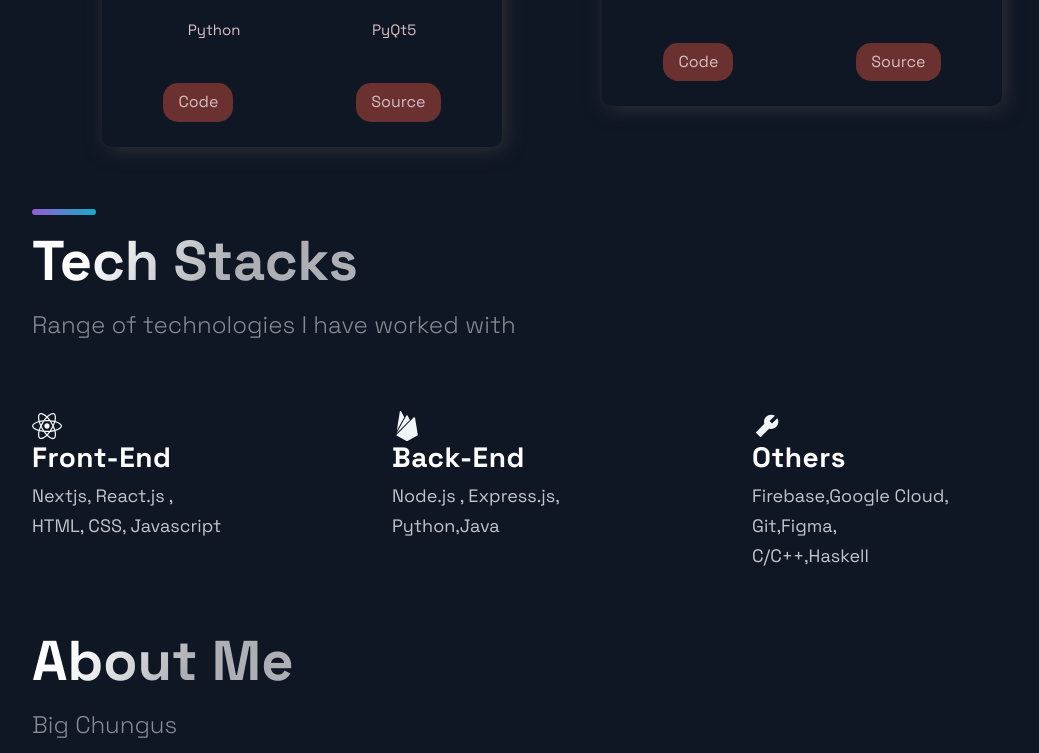
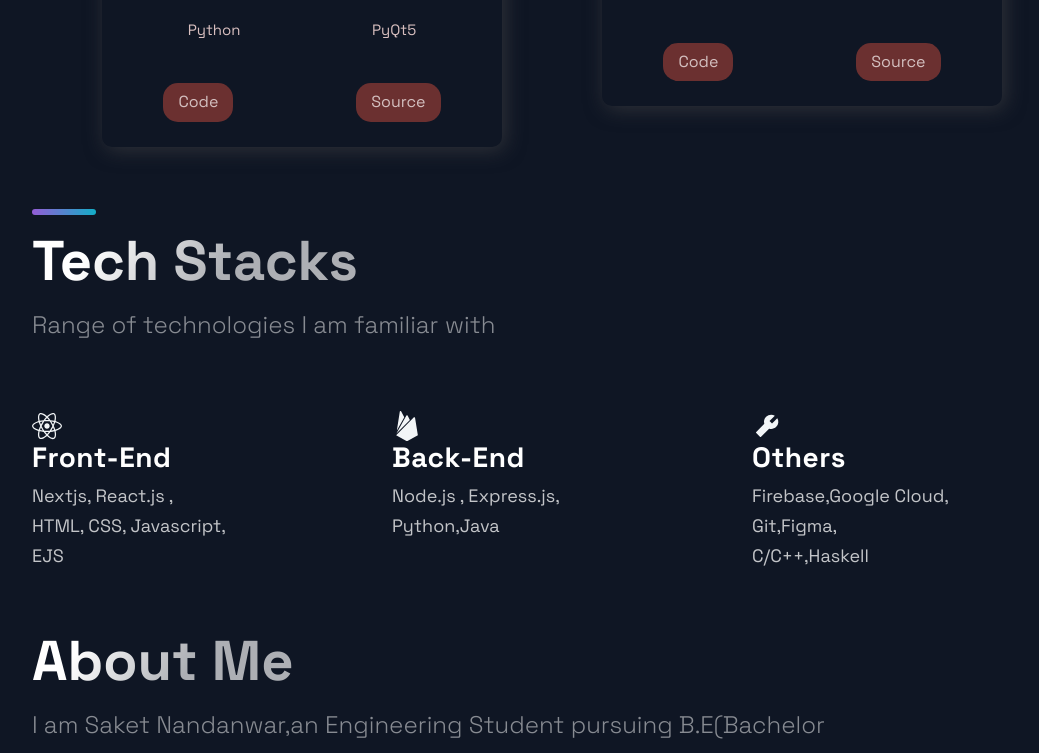
Before and after one commit to dennyrismanto/Portofolio, a Next.js app: page / in a window 1280 px wide. Shown: the part 2003-2756 px from the top of the page, without its empty margins (88-1127 px from the left). Built offline with nearby package versions, Linux system fonts and the light colour scheme.

Commit message:
Updated: About me

```diff
--- a/src/components/Hero/Hero.js
+++ b/src/components/Hero/Hero.js
@@ -16,13 +16,11 @@ const Hero = (props) => (
         Saket Nandanwar
       </SectionTitle>
       <SectionText>
-        I'm a <b>Full Stack Developer and a student</b> based in{" "}
+        I'm a <b> Budding Full Stack Developer and a student</b> based in{" "}
         <b>Mumbai, India</b>.
       </SectionText>
       <Button
-        onClick={() =>
-          (window.location = "https://www.youtube.com/watch?v=dQw4w9WgXcQ")
-        }
+        onClick={() => (window.location = "https://github.com/whodissaket")}
       >
         Learn More
       </Button>
--- a/src/components/Technologies/Technologies.js
+++ b/src/components/Technologies/Technologies.js
@@ -21,7 +21,7 @@ const Technologies = () => (
     <SectionDivider />
     <br />
     <SectionTitle>Tech Stacks</SectionTitle>
-    <SectionText>Range of technologies I have worked with</SectionText>
+    <SectionText>Range of technologies I am familiar with</SectionText>
     <List>
       <ListItem>
         <FaReact size="3rem" />
@@ -29,7 +29,9 @@ const Technologies = () => (
           <ListTitle>Front-End</ListTitle>
           <ListParagraph>
             Nextjs, React.js ,<br />
-            HTML, CSS, Javascript
+            HTML, CSS, Javascript,
+            <br />
+            EJS
           </ListParagraph>
         </ListContainer>
       </ListItem>
--- a/src/components/TimeLine/TimeLine.js
+++ b/src/components/TimeLine/TimeLine.js
@@ -26,8 +26,8 @@ const Timeline = () => {
   const carouselRef = useRef();
 
   const scroll = (node, left) => {
-    return node.scrollTo({ left, behavior: 'smooth' });
-  }
+    return node.scrollTo({ left, behavior: "smooth" });
+  };
 
   const handleClick = (e, i) => {
     e.preventDefault();
@@ -43,26 +43,39 @@ const Timeline = () => {
 
   const handleScroll = () => {
     if (carouselRef.current) {
-      const index = Math.round((carouselRef.current.scrollLeft / (carouselRef.current.scrollWidth * 0.7)) * TimeLineData.length);
+      const index = Math.round(
+        (carouselRef.current.scrollLeft /
+          (carouselRef.current.scrollWidth * 0.7)) *
+          TimeLineData.length
+      );
 
       setActiveItem(index);
     }
-  }
+  };
 
   // snap back to beginning of scroll when window is resized
   // avoids a bug where content is covered up if coming from smaller screen
   useEffect(() => {
     const handleResize = () => {
       scroll(carouselRef.current, 0);
-    }
+    };
 
-    window.addEventListener('resize', handleResize);
+    window.addEventListener("resize", handleResize);
   }, []);
 
   return (
     <Section id="about">
       <SectionTitle>About Me</SectionTitle>
-      <SectionText>Big Chungus</SectionText>
+      <SectionText>
+        I am Saket Nandanwar,an Engineering Student pursuing B.E(Bachelor of
+        Engineering) IT in Ramrao Adik Institute of Technology.I specialize in{" "}
+        <b>Full Stack Web Development</b>.I have worked with many Technologies
+        in several different projects.
+        <br />
+        <br />
+        Currently, I am working as Data Analyst Volunteer at
+        TEDxDYPatilUniversity and leading a freelance project for Greendoors.
+      </SectionText>
       <CarouselContainer ref={carouselRef} onScroll={handleScroll}>
         <>
           {TimeLineData.map((item, index) => (
--- a/src/constants/constants.js
+++ b/src/constants/constants.js
@@ -14,7 +14,7 @@ export const projects = [
     description:
       "A food order app based in React and Firebase which lets user order Food and custimize it. ",
     image: "/images/4.png",
-    tags: ["React", "JavaScript"],
+    tags: ["React", "Firebase", "JavaScript"],
     source: "https://cookyn.netlify.app/",
     visit: "https://github.com/whodissaket/cookyn",
     id: 1,
```
